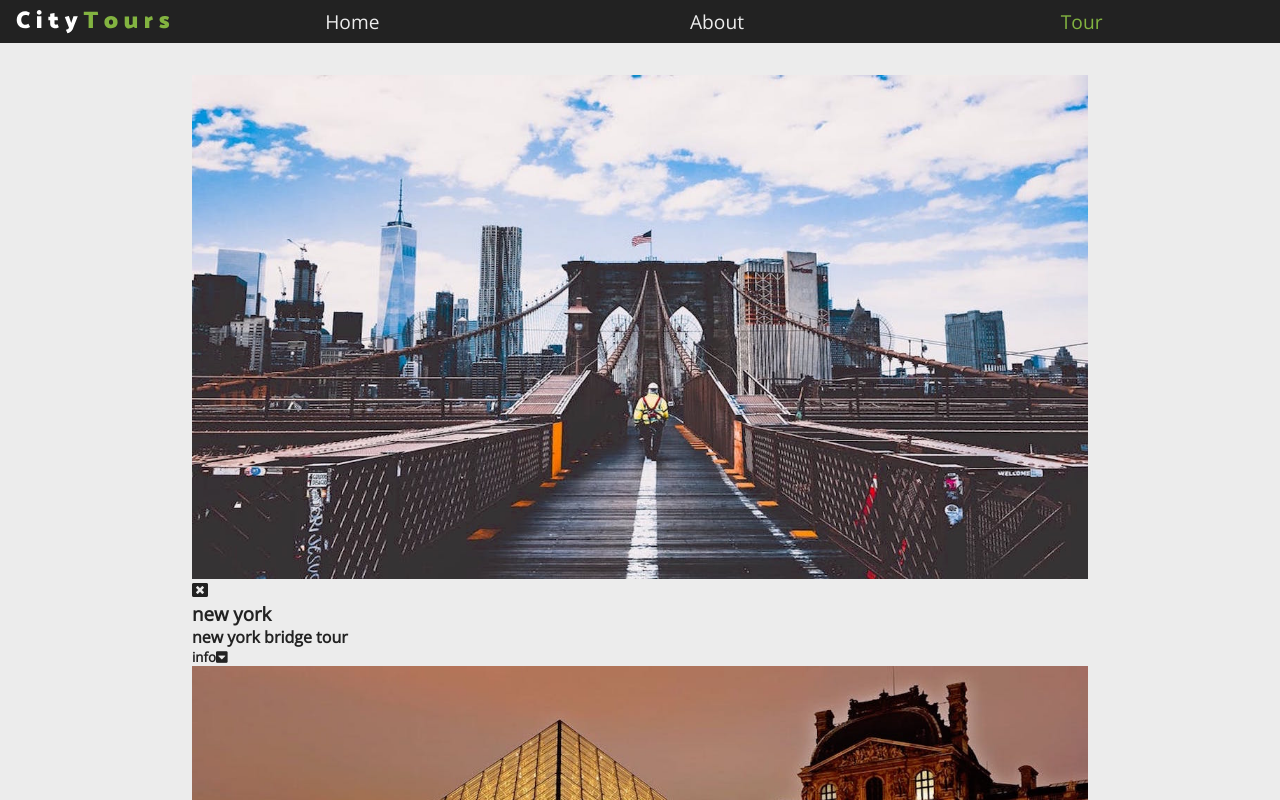
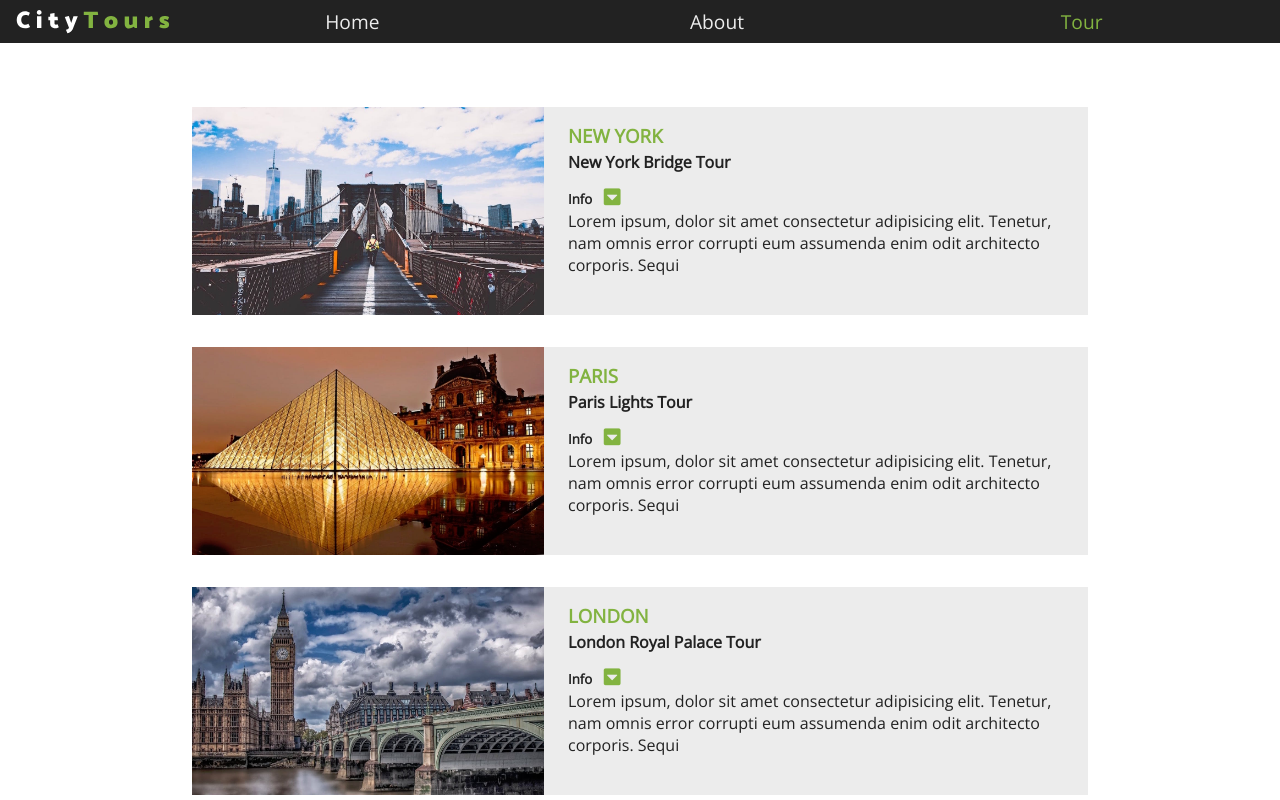
Before and after one commit to indam94/CityTour_React, a React (Create React App) app: page / in a window 1280 px wide. Shown: the top 800 px of the page. Built offline with nearby package versions, Linux system fonts and the light colour scheme.

Commit message:
Tour Component Styling

```diff
--- a/src/components/Tour/Tour.js
+++ b/src/components/Tour/Tour.js
@@ -20,11 +20,12 @@
                 <div className="tour-info">
                     <h3>{city}</h3>
                     <h4>{name}</h4>
-                    <h5>info
+                    <h5>info{" "}
                         <span>
                             <i className="fas fa-caret-square-down"/>
                         </span>
                     </h5>
+                    <p>{info}</p>
                 </div>
             </article>
 
--- a/src/components/Tour/Tour.scss
+++ b/src/components/Tour/Tour.scss
@@ -1,6 +1,8 @@
 @import '../../index.scss';
 
 .tour{
+    background: $mainGray;
+    margin: 2rem 0;
     img{
         width: 100%;
         display: block;
@@ -9,3 +11,54 @@
 
     }
 }
+
+@media screen and (min-width: 768px){
+    .tour{
+        display: grid;
+        grid-template-columns: 2fr 3fr;
+        grid-column-gap: 1rem;
+    }
+
+}
+
+.img-container{
+    position: relative;
+}
+
+.close-btn{
+    position: absolute;
+    display: block;
+    top: 5%;
+    right: 5%;
+    color: $mainGreen;
+    font-size: 2rem;
+    cursor: pointer;
+    transition: $mainTransition;
+    opacity: 0;
+}
+
+.img-container:hover .close-btn{
+    opacity: 1;
+}
+
+.tour-info{
+    padding: 1rem 0.5rem;
+    h3{
+        text-transform: uppercase;
+        color: $mainGreen;
+    }
+    h4{
+        text-transform: capitalize;
+        margin: 0.2rem 0 0.6rem 0;
+        // color: $mainWhite;
+    }
+    h5{
+        text-transform: capitalize;
+        span{
+            color: $mainGreen;
+            margin: 0.5rem;
+            font-size: 1.2rem;
+            cursor: pointer;
+        }
+    }
+}
--- a/src/index.scss
+++ b/src/index.scss
@@ -8,9 +8,10 @@
 $mainGreen : #82b340;
 $mainWhite : #fff;
 $mainGray : #ececec;
+$mainTransition : all 0.3s linear;
 
 body {
   font-family: "Open Sans", sans-serif;
-  background: $mainGray;
+  background: $mainWhite;
   color : $mainBlack;
 }
```
